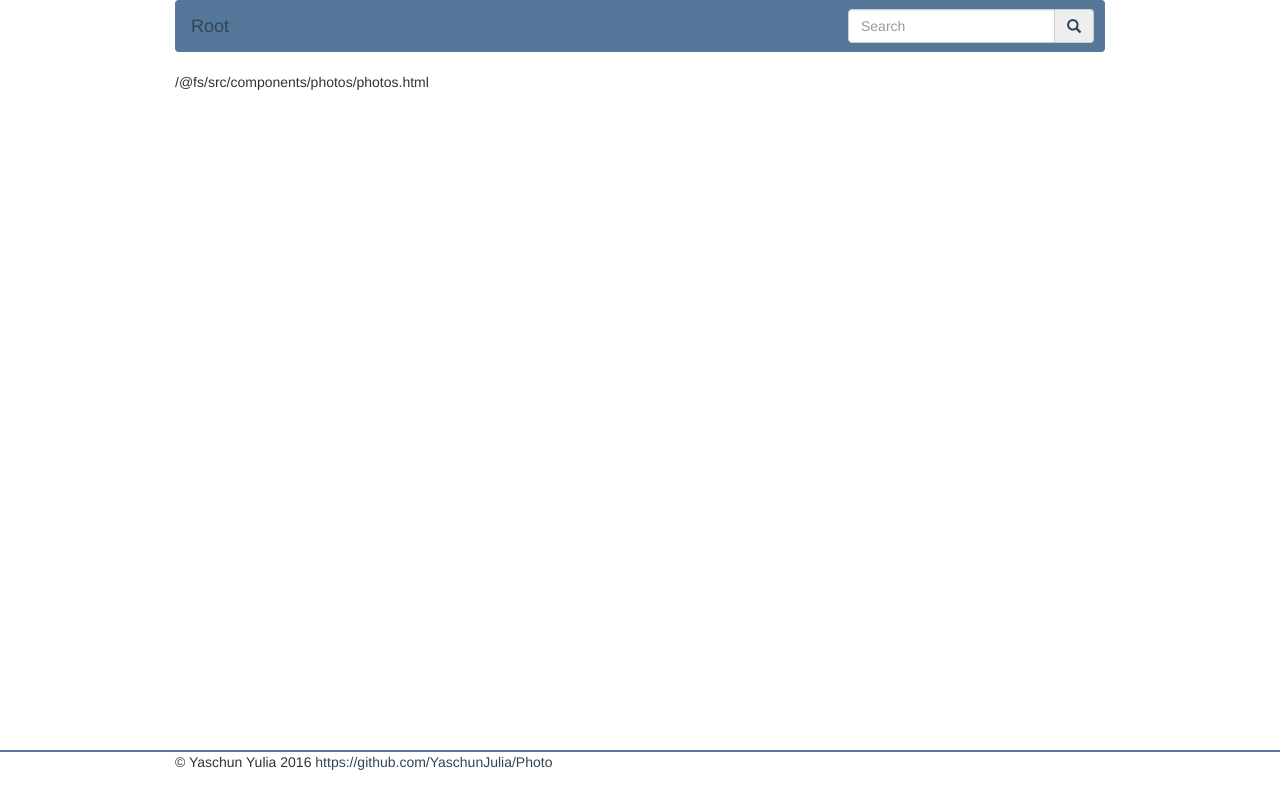
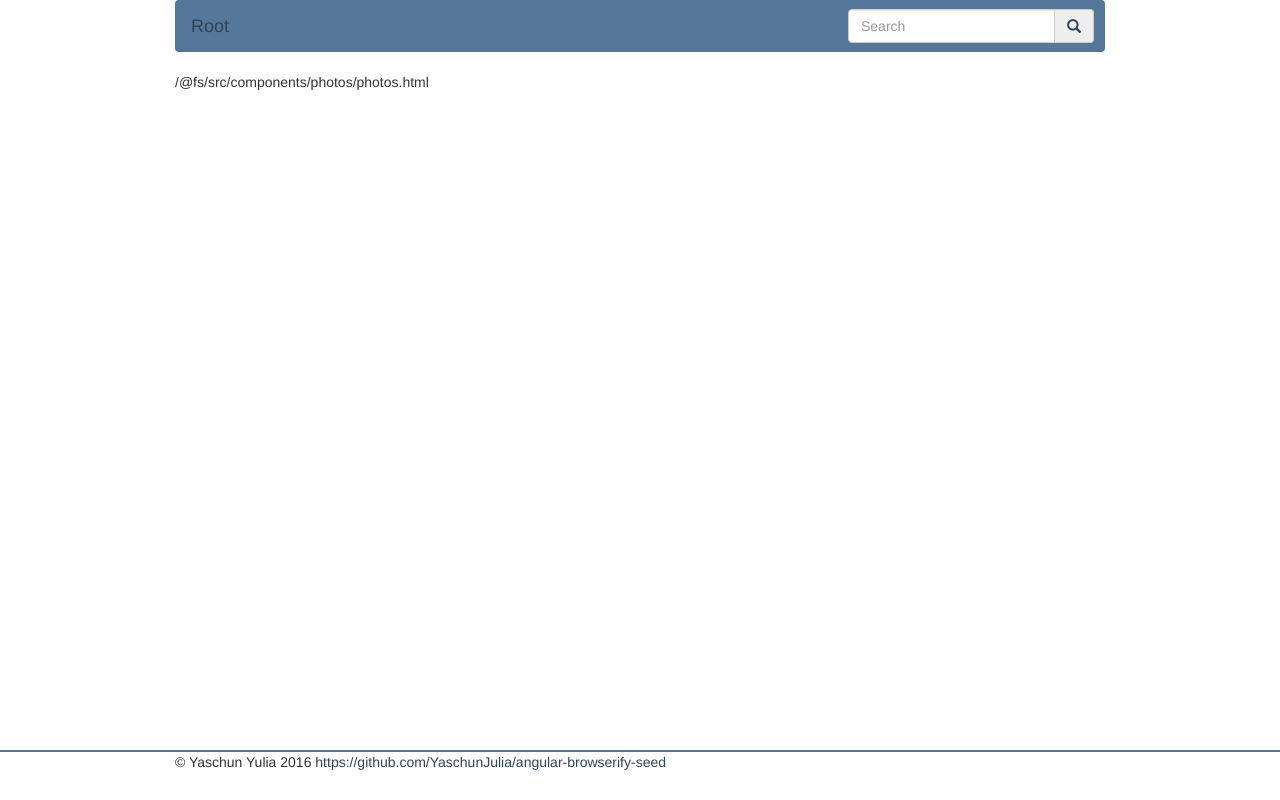
Before and after one commit to YaschunJulia/Photo, a website built with webpack: page src/index.html in a window 1280 px wide. Built offline with nearby package versions, Linux system fonts and the light colour scheme; some packages are replaced by stand-ins of ours; what ng-infinite-scroll would draw is missing.

Commit message:
Update index.html

```diff
--- a/src/index.html
+++ b/src/index.html
@@ -25,7 +25,7 @@
     <footer class="add-padding add-margin">
       <div class="container">
         &copy Yaschun Yulia 2016
-        <a href="https://github.com/YaschunJulia/Photo"> https://github.com/YaschunJulia/Photo </a>
+        <a href="https://github.com/YaschunJulia/angular-browserify-seed"> https://github.com/YaschunJulia/angular-browserify-seed </a>
       </div>
     </footer>
 </body>
```
